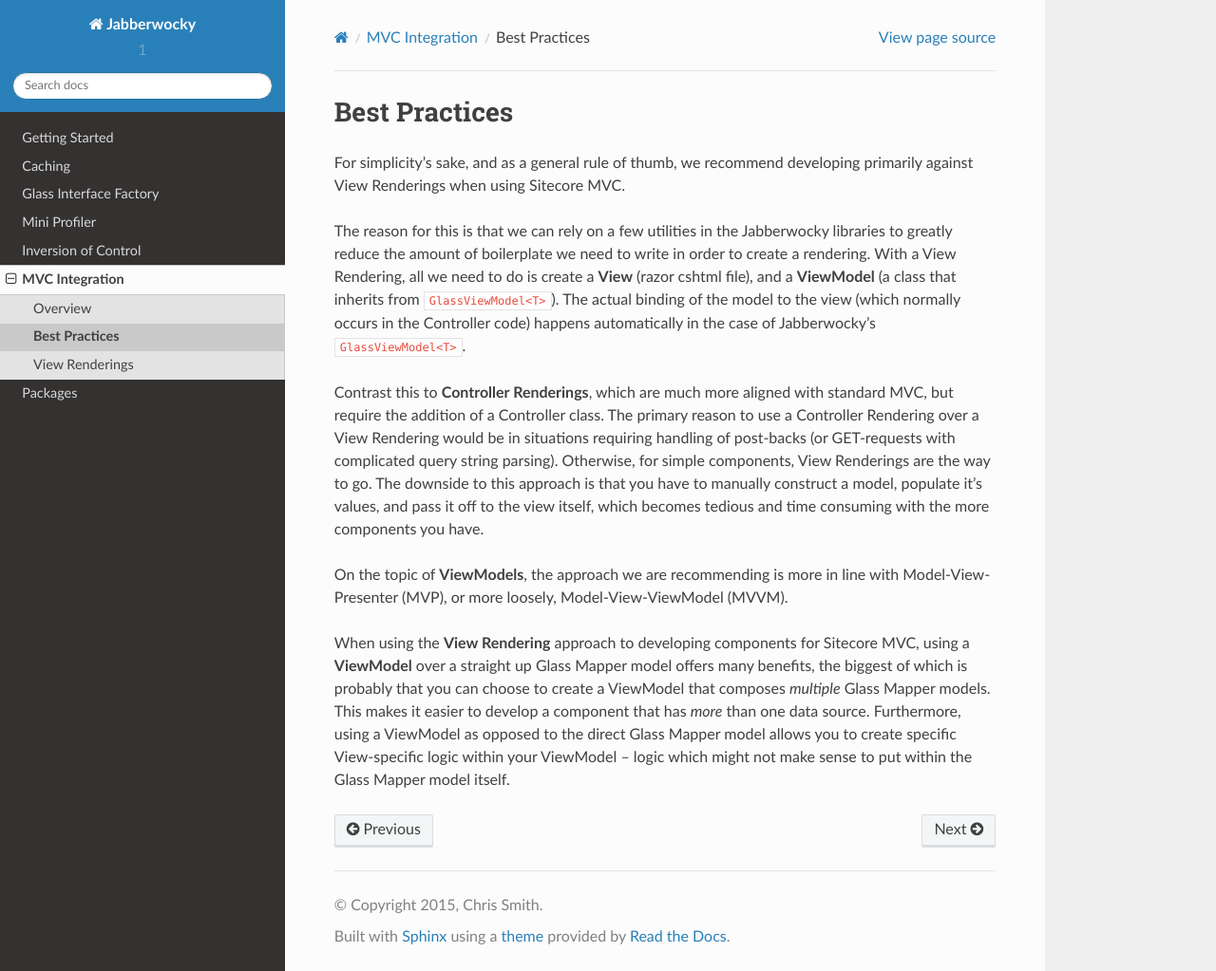
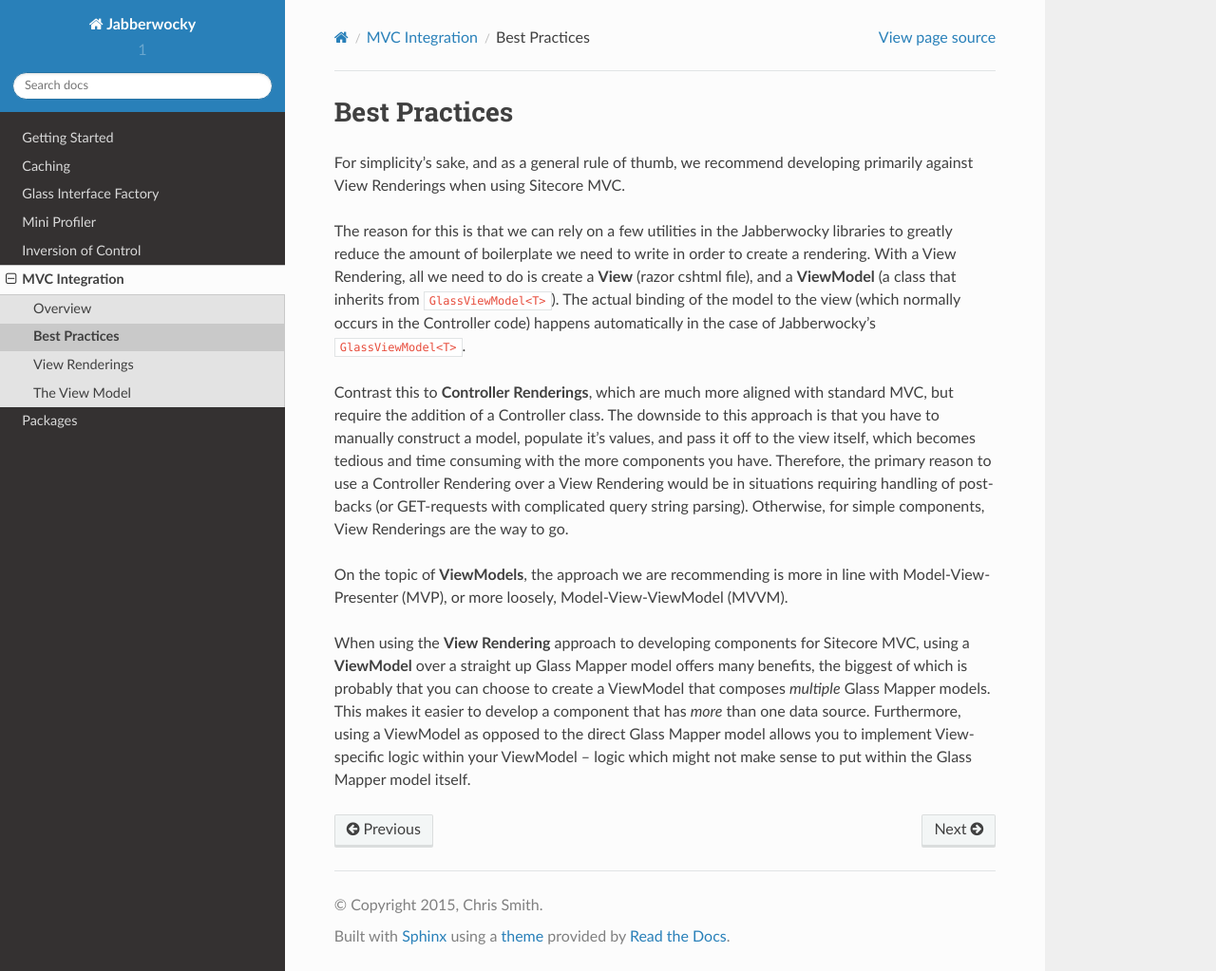
Before and after one commit to Velir/Jabberwocky-docs, a Sphinx documentation site: the page built from source/mvc-integration/best-practices.rst, in a window 1280 px wide and 1023 px high. Shown: the whole window at 95% size. Built offline with Sphinx 7.4.7 and the Read the Docs theme 2.0.0, drawn with Linux system fonts in a browser that asks for light colours.

Commit message:
Added a section on ViewModels

```diff
--- a/source/mvc-integration/best-practices.rst
+++ b/source/mvc-integration/best-practices.rst
@@ -6,8 +6,8 @@
 
 The reason for this is that we can rely on a few utilities in the Jabberwocky libraries to greatly reduce the amount of boilerplate we need to write in order to create a rendering.  With a View Rendering, all we need to do is create a **View** (razor cshtml file), and a **ViewModel** (a class that inherits from ``GlassViewModel<T>``).  The actual binding of the model to the view (which normally occurs in the Controller code) happens automatically in the case of Jabberwocky's ``GlassViewModel<T>``.
 
-Contrast this to **Controller Renderings**, which are much more aligned with standard MVC, but require the addition of a Controller class.  The primary reason to use a Controller Rendering over a View Rendering would be in situations requiring handling of post-backs (or GET-requests with complicated query string parsing).  Otherwise, for simple components, View Renderings are the way to go.  The downside to this approach is that you have to manually construct a model, populate it's values, and pass it off to the view itself, which becomes tedious and time consuming with the more components you have.
+Contrast this to **Controller Renderings**, which are much more aligned with standard MVC, but require the addition of a Controller class.  The downside to this approach is that you have to manually construct a model, populate it's values, and pass it off to the view itself, which becomes tedious and time consuming with the more components you have.  Therefore, the primary reason to use a Controller Rendering over a View Rendering would be in situations requiring handling of post-backs (or GET-requests with complicated query string parsing).  Otherwise, for simple components, View Renderings are the way to go.
 
 On the topic of **ViewModels**, the approach we are recommending is more in line with Model-View-Presenter (MVP), or more loosely, Model-View-ViewModel (MVVM).
 
-When using the **View Rendering** approach to developing components for Sitecore MVC, using a **ViewModel** over a straight up Glass Mapper model offers many benefits, the biggest of which is probably that you can choose to create a ViewModel that composes *multiple* Glass Mapper models.  This makes it easier to develop a component that has *more* than one data source.  Furthermore, using a ViewModel as opposed to the direct Glass Mapper model allows you to create specific View-specific logic within your ViewModel --  logic which might not make sense to put within the Glass Mapper model itself.
+When using the **View Rendering** approach to developing components for Sitecore MVC, using a **ViewModel** over a straight up Glass Mapper model offers many benefits, the biggest of which is probably that you can choose to create a ViewModel that composes *multiple* Glass Mapper models.  This makes it easier to develop a component that has *more* than one data source.  Furthermore, using a ViewModel as opposed to the direct Glass Mapper model allows you to implement View-specific logic within your ViewModel --  logic which might not make sense to put within the Glass Mapper model itself.
--- a/source/mvc-integration/index.rst
+++ b/source/mvc-integration/index.rst
@@ -8,3 +8,4 @@
    overview
    best-practices
    view-renderings
+   view-model
--- a/source/mvc-integration/view-renderings.rst
+++ b/source/mvc-integration/view-renderings.rst
@@ -36,3 +36,5 @@
 If you don't have a need for a particular Glass Mapper model in your View, but you still want to use a ViewModel, you can do so by specifying the generic type parameter as ``IGlassBase``, which all Sitecore items should be assignment compatible with.
 
 Because your View is now decoupled from your Glass Mapper model, and instead is using your custom ViewModel, you can also elect to use constructor injection within your ViewModel.  This allows you to pull in arbitrary dependencies in your ViewModel to write logic that dictates specific behavior for your View, without having to resort to polluting your Glass Mapper models (or creating one-off extension methods) with view-specific logic.
+
+In the :doc:`next section<view-model>`, we'll look at some of the advanced options available to you when using the Jabberwocky View Model pattern.
```
Also changed, not shown: source/mvc-integration/view-model.rst (added, +84 -0 lines).
